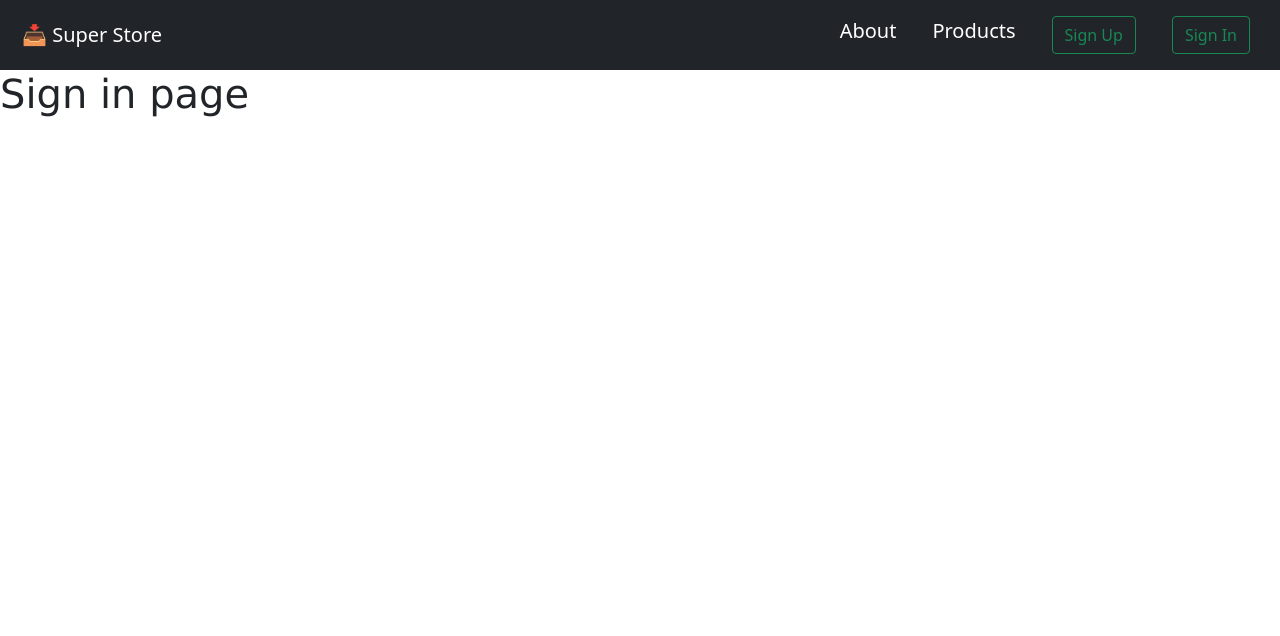
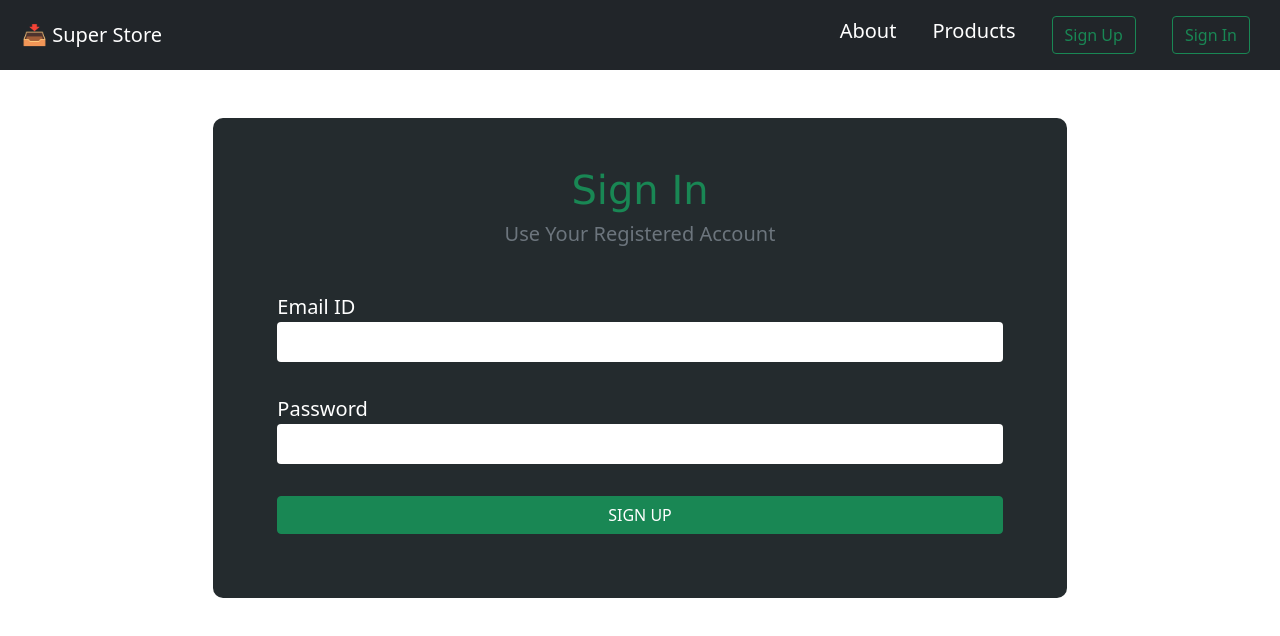
Before and after one commit to prateek-budhiraja/react-concepts, a React (Create React App) app in the folder capstone-product-cart/: page /signin in a window 1280 px wide. Shown: the top 636 px of the page. Built offline with nearby package versions, Linux system fonts and the light colour scheme.

Commit message:
added signin page

```diff
--- a/capstone-product-cart/src/components/auth/SignIn.js
+++ b/capstone-product-cart/src/components/auth/SignIn.js
@@ -1,5 +1,110 @@
+import { Formik, ErrorMessage, Form, Field } from "formik";
+import * as Yup from "yup";
+import { useState } from "react";
+// import { Form } from "reactstrap";
+import { Prompt } from "react-router-dom";
+
+import "./authstyle.css";
+import { Button } from "reactstrap";
+
 const SignIn = () => {
-	return <h1>Sign in page</h1>;
+	const [isBlocking, setIsBlocking] = useState(false);
+	//YUP object for validation
+	const SignUpValidations = Yup.object().shape({
+		emailID: Yup.string()
+			.email("Invalid Email")
+			.required("Email ID is required"),
+		password: Yup.string()
+			.required("Password is required")
+			.min(5, "Password must be minimum 5 characters long"),
+	});
+	return (
+		<div className="auth-form-wrapper  col-lg-8 col-md-8 col-10 mt-5 mb-5 p-5">
+			<h1 className="text-success">Sign In</h1>
+			<h5 className="text-muted">Use Your Registered Account</h5>
+
+			{/* formik implementation */}
+			<Formik
+				initialValues={{
+					emailID: "",
+					password: "",
+				}}
+				// passing validation
+				validationSchema={SignUpValidations}
+				// post values from form to json server
+				// onSubmit={(values, { resetForm }) => {
+				// 	setIsBlocking(false);
+				// 	Axios.post("http://localhost:4000/products", values)
+				// 		.then(function (response) {
+				// 			console.log(response);
+				// 			resetForm();
+				// 		})
+				// 		.catch(function (error) {
+				// 			console.log(error);
+				// 			history.push("/error");
+				// 		});
+				// }}
+			>
+				{({ values, handleChange, dirty }) => (
+					<Form>
+						{/* Prompt if isBlocking is true */}
+						<Prompt
+							when={isBlocking}
+							message="Are you sure you want to leave this page?"
+						/>
+						<div className="auth-form">
+							<div className="p-3">
+								<div className="fs-5" htmlFor="emailID">
+									Email ID
+								</div>
+								{/* set the form is dirty, enable blocking */}
+								<Field
+									id="emailID"
+									name="emailID"
+									type="text"
+									// className="field"
+									onChange={(e) => {
+										setIsBlocking(dirty);
+										handleChange(e);
+									}}
+									value={values.emailID}
+									className="p-2 col-12 rounded border-0"
+								/>
+								<div className="invalid-input">
+									<ErrorMessage name="emailID" />
+								</div>
+							</div>
+							<div className="p-3">
+								<div className="fs-5" htmlFor="password">
+									Password
+								</div>
+								<Field
+									id="password"
+									name="password"
+									type="password"
+									onChange={(e) => {
+										setIsBlocking(dirty);
+										handleChange(e);
+									}}
+									value={values.password}
+									className="p-2 col-12 rounded border-0"
+								/>
+
+								<div className="invalid-input">
+									<ErrorMessage name="password" />
+								</div>
+							</div>
+						</div>
+						<div className="p-3">
+							<Button color="success" block>
+								SIGN UP
+							</Button>
+						</div>
+					</Form>
+				)}
+			</Formik>
+		</div>
+	);
 };
 
 export default SignIn;
--- a/capstone-product-cart/src/components/auth/SignUp.js
+++ b/capstone-product-cart/src/components/auth/SignUp.js
@@ -33,7 +33,7 @@ const SignUp = () => {
 			.oneOf([Yup.ref("password"), null], "Passwords must match"),
 	});
 	return (
-		<div className="signup-form-wrapper  col-lg-8 col-md-8 col-10 mt-5 mb-5 p-5">
+		<div className="auth-form-wrapper  col-lg-8 col-md-8 col-10 mt-5 mb-5 p-5">
 			<h1 className="text-success">Create a Super Store Account</h1>
 
 			{/* formik implementation */}
@@ -70,7 +70,7 @@ const SignUp = () => {
 							when={isBlocking}
 							message="Are you sure you want to leave this page?"
 						/>
-						<div className="signup-form">
+						<div className="auth-form">
 							<div className="p-3">
 								<div className="fs-5" htmlFor="firstName">
 									First Name
@@ -197,13 +197,11 @@ const SignUp = () => {
 								</div>
 							</div>
 						</div>
-						<br />
 						<div className="p-3">
 							<Button color="success" block>
 								SIGN UP
 							</Button>
 						</div>
-						{/* <button onClick={history.goBack}>Back</button> */}
 					</Form>
 				)}
 			</Formik>
--- a/capstone-product-cart/src/components/auth/authstyle.css
+++ b/capstone-product-cart/src/components/auth/authstyle.css
@@ -1,4 +1,4 @@
-.signup-form-wrapper {
+.auth-form-wrapper {
   text-align: center;
   margin-left: auto;
   margin-right: auto;
@@ -7,8 +7,9 @@
   border-radius: 10px;
 }
 
-.signup-form {
+.auth-form {
   text-align: left;
+  margin-top: 30px;
 }
 
 .invalid-input {
@@ -20,5 +21,10 @@
 h1 {
   font-family: Verdana, Geneva, Tahoma, sans-serif;
   font-weight: normal;
-  margin-bottom: 30px;
 }
+
+h4 {
+  font-family: Verdana, Geneva, Tahoma, sans-serif;
+  font-weight: lighter;
+  /* font-size: small; */
+}
```
